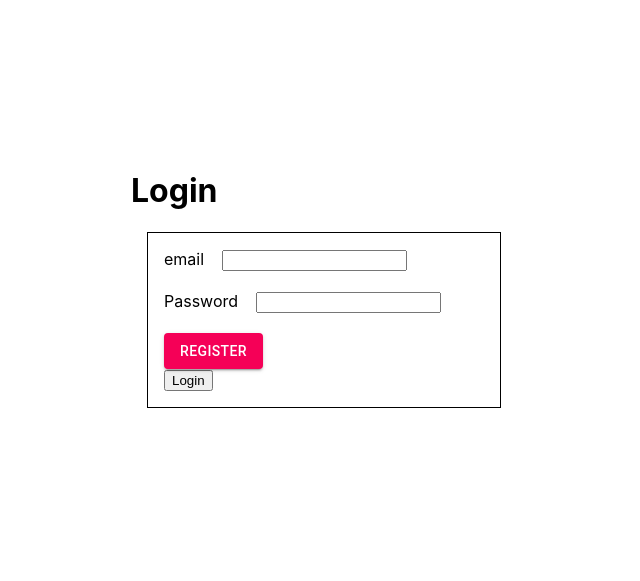
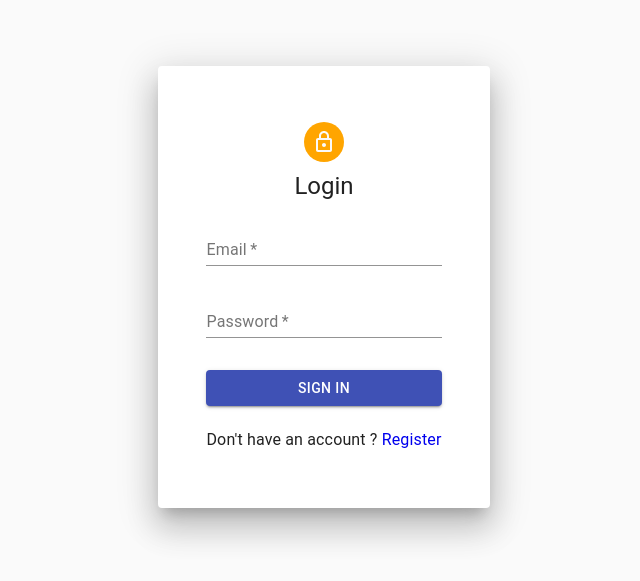
Before and after one commit to about-minor-project/seekers-frontend, a React (Create React App) app: page / in a window 1280 px wide. Shown: the part 103-684 px from the top of the page, without its empty margins (316-956 px from the left). Built offline with nearby package versions, Linux system fonts and the light colour scheme.

Commit message:
login ui fixed

```diff
--- a/src/components/login.css
+++ b/src/components/login.css
@@ -33,10 +33,11 @@
   padding: 5px;
   text-align: center;
 }
-
+/*
 .login {
   width: 20rem;
   border: 1px solid black;
   padding: 1rem;
   margin: 1rem;
 }
+*/
--- a/src/components/login.js
+++ b/src/components/login.js
@@ -2,8 +2,18 @@ import React, { useState, useEffect } from "react";
 import { useHistory, Link } from "react-router-dom";
 import userService from "../services/user";
 import loginService from "../services/login";
-import Button from "@material-ui/core/Button";
+import {
+  Avatar,
+  Button,
+  CssBaseline,
+  FormControl,
+  Input,
+  InputLabel,
+  Paper,
+  Typography,
+} from "@material-ui/core";
 import "./login.css";
+import LockIcon from "@material-ui/icons/LockOutlined";
 
 const Login = () => {
   const [errorMessage, setErrorMessage] = useState(null);
@@ -29,7 +39,7 @@ const Login = () => {
   const Notification = ({ message }) => {
     if (message === null) return null;
     return (
-      <div className="error">
+      <div className='error'>
         <p>{message}</p>
       </div>
     );
@@ -38,7 +48,7 @@ const Login = () => {
   const Success = ({ message }) => {
     if (message === null) return null;
     return (
-      <div className="success">
+      <div className='success'>
         <p>{message}</p>
       </div>
     );
@@ -47,10 +57,63 @@ const Login = () => {
   const Error = ({ message }) => {
     if (message == null) return null;
     return (
-      <div className="warning">
+      <div className='warning'>
         <p>{message}</p>
       </div>
     );
+  };
+
+  const styles = {
+    main: {
+      backgroundColor: "white",
+      minHeight: "90vh",
+      display: "flex",
+      flexDirection: "column",
+      alignItems: "center",
+      justifyContent: "center",
+
+      backgroundPosition: "center",
+      backgroundRepeat: "no-repeat",
+      backgroundSize: "cover",
+      position: "relative",
+    },
+    mainForm: {
+      paddingTop: 20,
+      paddingBottom: 20,
+      maxWidth: 450,
+      width: "auto",
+      display: "block",
+      marginLeft: 24,
+      marginRight: 24,
+    },
+    paper: {
+      display: "flex",
+      flexDirection: "column",
+      alignItems: "center",
+      padding: "48px 48px 48px",
+    },
+    avatar: {
+      margin: 8,
+      backgroundColor: "orange",
+    },
+    form: {
+      width: "auto",
+      marginTop: 8,
+    },
+    submit: {
+      marginTop: 24,
+    },
+    submitLoader: {
+      position: "absolute",
+      top: "50%",
+      left: "50%",
+      marginTop: -12,
+      marginLeft: -12,
+    },
+    danger: {
+      fontSize: 10,
+      color: "red",
+    },
   };
 
   const handleLogin = async (event) => {
@@ -103,48 +166,73 @@ const Login = () => {
   };
 
   const LoginForm = () => (
-    <form onSubmit={handleLogin} className="login">
+    <Paper style={styles.paper} elevation={20}>
+      <CssBaseline />
+      <Avatar style={styles.avatar}>
+        <LockIcon />
+      </Avatar>
+      <Typography component='h1' variant='h5'>
+        Login{" "}
+      </Typography>
+      <form onSubmit={handleLogin} className='login'>
         <div>
-        email &nbsp; &nbsp;
-        <input
-          type="text"
+          <FormControl margin='normal' required fullWidth>
+            <InputLabel htmlFor='email'>Email</InputLabel>
+            <Input
+              type='text'
               value={email}
               onChange={(e) => {
                 setUsername(e.target.value);
               }}
-          name="email"
+              name='email'
             />
+          </FormControl>
         </div>
-      <br />
+
         <div>
-        Password &nbsp;&nbsp;&nbsp;
-        <input
-          type="password"
+          <FormControl margin='normal' required fullWidth>
+            <InputLabel htmlFor='email'>Password</InputLabel>
+            <Input
+              type='password'
               value={password}
               onChange={(e) => {
                 setPassword(e.target.value);
               }}
-          name="Password"
+              name='Password'
             />
+          </FormControl>
         </div>
-      <br />
 
-      <Link to="/register">
-        <Button variant="contained" color="secondary">
+        <Button
+          fullWidth
+          variant='contained'
+          color='primary'
+          type='submit'
+          style={styles.submit}
+        >
+          {" "}
+          Sign in{" "}
+        </Button>
+
+        <div style={{ textAlign: "center" }}>
+          <Typography
+            variant='subtitle1'
+            style={{ marginTop: 20 }}
+            gutterBottom
+          >
+            Don't have an account ?{" "}
+            <Link style={{ textDecoration: "none" }} to='/register'>
               Register
-        </Button>
             </Link>
-
-      <br />
-      <button type="submit">Login</button>
+          </Typography>
+        </div>
       </form>
+    </Paper>
   );
 
   return (
     <div>
       <>
-        <h1>Login</h1>
-
         <Notification message={errorMessage} />
         <Success message={successMessage} />
         {/* <Error message={invalidNote} /> */}
@@ -157,215 +245,3 @@ const Login = () => {
 };
 
 export default Login;
-
-// import React, { Component } from "react";
-// import {
-//   Avatar,
-//   Button,
-//   CssBaseline,
-//   FormControl,
-//   Input,
-//   InputLabel,
-//   Paper,
-//   Typography,
-// } from "@material-ui/core";
-// import LockIcon from "@material-ui/icons/LockOutlined";
-// import { Link } from "react-router-dom";
-
-// const styles = {
-//   main: {
-//     backgroundColor: "white",
-//     minHeight: "90vh",
-//     display: "flex",
-//     flexDirection: "column",
-//     alignItems: "center",
-//     justifyContent: "center",
-
-//     backgroundPosition: "center",
-//     backgroundRepeat: "no-repeat",
-//     backgroundSize: "cover",
-//     position: "relative",
-//   },
-//   mainForm: {
-//     paddingTop: 20,
-//     paddingBottom: 20,
-//     maxWidth: 450,
-//     width: "auto",
-//     display: "block",
-//     marginLeft: 24,
-//     marginRight: 24,
-//   },
-//   paper: {
-//     display: "flex",
-//     flexDirection: "column",
-//     alignItems: "center",
-//     padding: "48px 48px 48px",
-//   },
-//   avatar: {
-//     margin: 8,
-//     backgroundColor: "orange",
-//   },
-//   form: {
-//     width: "auto",
-//     marginTop: 8,
-//   },
-//   submit: {
-//     marginTop: 24,
-//   },
-//   submitLoader: {
-//     position: "absolute",
-//     top: "50%",
-//     left: "50%",
-//     marginTop: -12,
-//     marginLeft: -12,
-//   },
-//   danger: {
-//     fontSize: 10,
-//     color: "red",
-//   },
-// };
-// class Login extends React.Component {
-//   constructor() {
-//     super();
-//     this.state = {
-//       input: {},
-//       errors: {},
-//     };
-
-//     this.handleChange = this.handleChange.bind(this);
-//     this.handleSubmit = this.handleSubmit.bind(this);
-//   }
-
-//   handleChange(event) {
-//     let input = this.state.input;
-//     input[event.target.name] = event.target.value;
-
-//     this.setState({
-//       input,
-//     });
-//   }
-
-//   handleSubmit(event) {
-//     event.preventDefault();
-
-//     if (this.validate()) {
-//       console.log(this.state);
-
-//       let input = {};
-//       input["email"] = "admin";
-//       input["password"] = "admin";
-//       this.setState({ input: input });
-//       alert("You are Logged in successfully");
-//     }
-//   }
-
-//   validate() {
-//     let input = this.state.input;
-//     let errors = {};
-//     let isValid = true;
-
-//     if (!input["email"]) {
-//       isValid = false;
-//       errors["email"] = "Please enter your email Address.";
-//     }
-
-//     if (typeof input["email"] !== "undefined") {
-//       var pattern = new RegExp(
-//         /^(("[\w-\s]+")|([\w-]+(?:\.[\w-]+)*)|("[\w-\s]+")([\w-]+(?:\.[\w-]+)*))(@((?:[\w-]+\.)*\w[\w-]{0,66})\.([a-z]{2,6}(?:\.[a-z]{2})?)$)|(@\[?((25[0-5]\.|2[0-4][0-9]\.|1[0-9]{2}\.|[0-9]{1,2}\.))((25[0-5]|2[0-4][0-9]|1[0-9]{2}|[0-9]{1,2})\.){2}(25[0-5]|2[0-4][0-9]|1[0-9]{2}|[0-9]{1,2})\]?$)/i
-//       );
-//       if (!pattern.test(input["email"])) {
-//         isValid = false;
-//         errors["email"] = "Please enter valid email address.";
-//       }
-//     }
-
-//     if (!input["password"]) {
-//       isValid = false;
-//       errors["password"] = "Please enter your password.";
-//     }
-
-//     this.setState({
-//       errors: errors,
-//     });
-
-//     return isValid;
-//   }
-
-//   render() {
-//     return (
-//       <div>
-//         <div style={styles.main}>
-//           <main style={styles.mainForm}>
-//             <CssBaseline />
-//             <Paper style={styles.paper} elevation={20}>
-//               <Avatar style={styles.avatar}>
-//                 <LockIcon />
-//               </Avatar>
-//               <Typography component='h1' variant='h5'>
-//                 Login{" "}
-//               </Typography>
-//               <form onSubmit={this.handleSubmit} style={styles.form}>
-//                 <FormControl margin='normal' required fullWidth>
-//                   <InputLabel htmlFor='email'>Email</InputLabel>
-//                   <Input
-//                     type='text'
-//                     name='email'
-//                     value={this.state.input.email}
-//                     onChange={this.handleChange}
-//                     autoFocus
-//                     id='email'
-//                   />
-//                   <div className='text-danger' style={styles.danger}>
-//                     {this.state.errors.email}
-//                   </div>
-//                 </FormControl>
-
-//                 <FormControl margin='normal' required fullWidth>
-//                   <InputLabel htmlFor='password'>Password</InputLabel>
-//                   <Input
-//                     type='password'
-//                     name='password'
-//                     value={this.state.input.password}
-//                     onChange={this.handleChange}
-//                     autoFocus
-//                     id='password'
-//                   />
-//                   <div className='text-danger' style={styles.danger}>
-//                     {this.state.errors.password}
-//                   </div>
-//                 </FormControl>
-//                 <Button
-//                   fullWidth
-//                   variant='contained'
-//                   color='primary'
-//                   value='submit'
-//                   type='submit'
-//                   component={Link}
-//                   to='/Dashboard'
-//                   style={styles.submit}
-//                 >
-//                   {" "}
-//                   Sign in{" "}
-//                 </Button>
-//                 <div style={{ textAlign: "center" }}>
-//                   <Typography
-//                     variant='subtitle1'
-//                     style={{ marginTop: 20 }}
-//                     gutterBottom
-//                   >
-//                     Don't have an account ?{" "}
-//                     <Link style={{ textDecoration: "none" }} to='/register'>
-//                       Register
-//                     </Link>
-//                   </Typography>
-//                 </div>
-//               </form>
-//             </Paper>
-//           </main>
-//         </div>
-//       </div>
-//     );
-//   }
-// }
-
-// export default Login;
```
Lines whose indentation alone changed are shown as unchanged.
